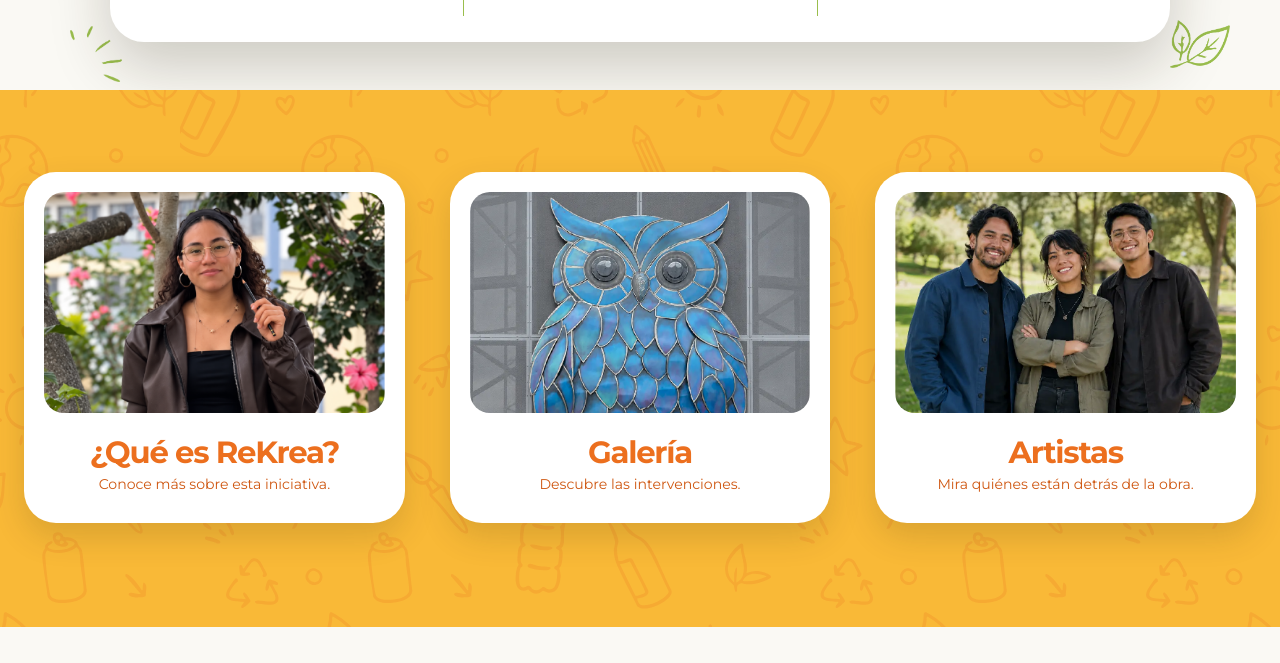
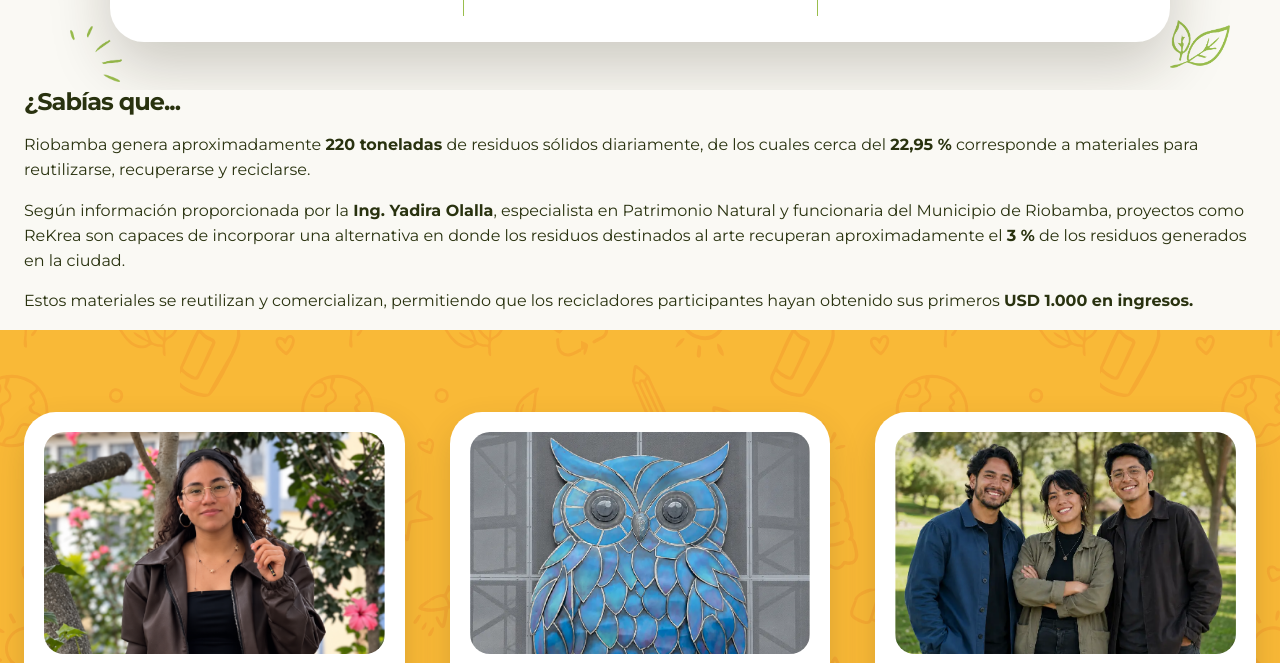
Before and after one commit to StalinMn/ReKrea, a website built with Vite: page index.html in a window 1280 px wide. Shown: the part 850-1513 px from the top of the page. Built offline with nearby package versions, Linux system fonts and the light colour scheme.

Commit message:
ADD INFO

```diff
--- a/index.html
+++ b/index.html
@@ -68,6 +68,43 @@
         </article>
       </div>
     </section>
+
+<!-- Sección ¿Sabías que...? -->
+<section class="did-you-know" aria-labelledby="did-you-know-title">
+  <div class="container did-you-know__content">
+
+    <h2 class="did-you-know__title" id="did-you-know-title">
+      ¿Sabías que...
+    </h2>
+
+    <div class="did-you-know__text">
+      <p>
+        Riobamba genera aproximadamente
+        <strong>220 toneladas</strong>
+        de residuos sólidos diariamente, de los cuales cerca del
+        <strong>22,95 %</strong>
+        corresponde a materiales para reutilizarse, recuperarse y reciclarse.
+      </p>
+
+      <p>
+        Según información proporcionada por la
+        <strong>Ing. Yadira Olalla</strong>,
+        especialista en Patrimonio Natural y funcionaria del Municipio de
+        Riobamba, proyectos como ReKrea son capaces de incorporar una alternativa
+        en donde los residuos destinados al arte recuperan aproximadamente el
+        <strong>3 %</strong>
+        de los residuos generados en la ciudad.
+      </p>
+
+      <p>
+        Estos materiales se reutilizan y comercializan, permitiendo que los
+        recicladores participantes hayan obtenido sus primeros
+        <strong>USD 1.000 en ingresos.</strong>
+      </p>
+    </div>
+
+  </div>
+</section>
 
     <section class="home-links" aria-label="Explora ReKrea">
       <div class="container">
```
